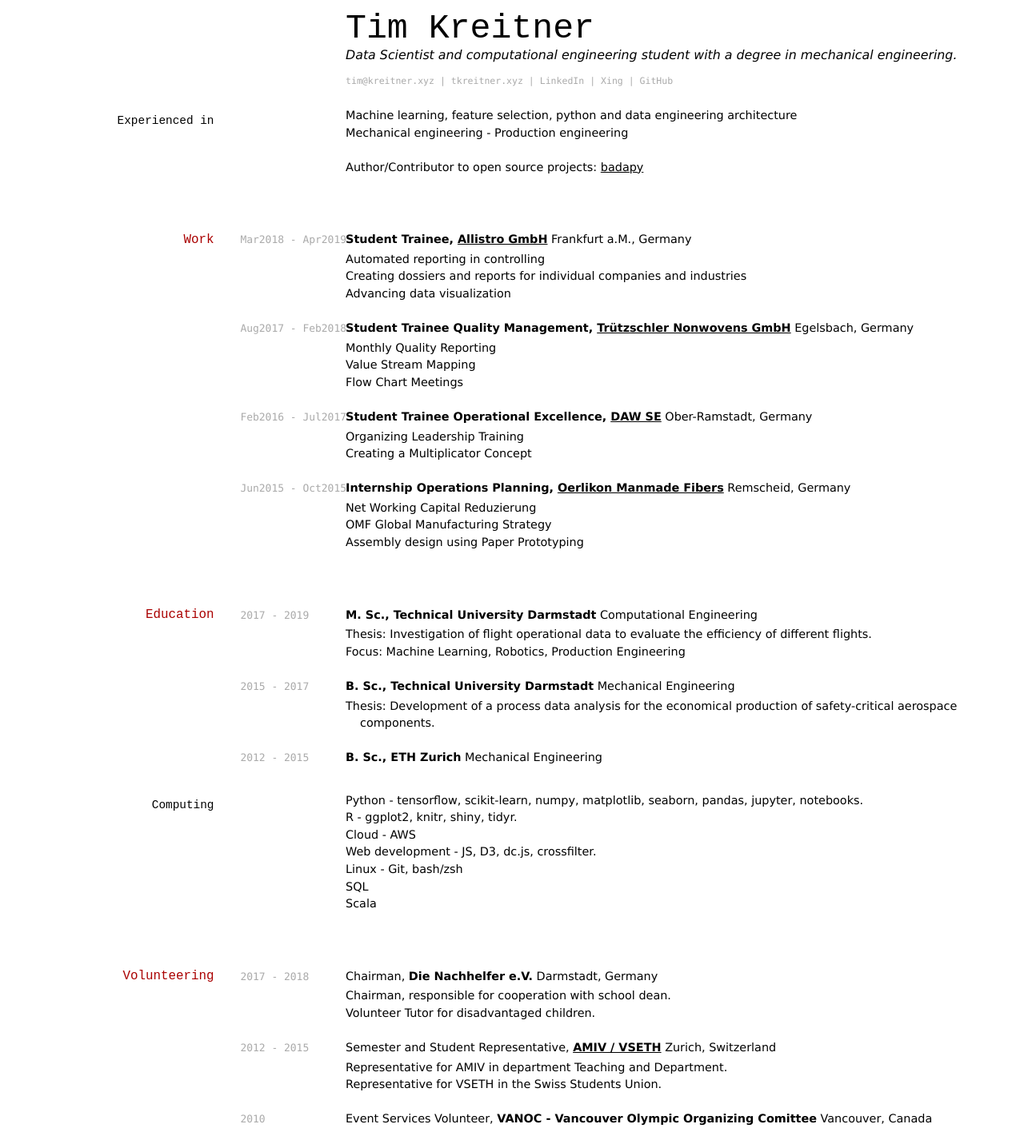
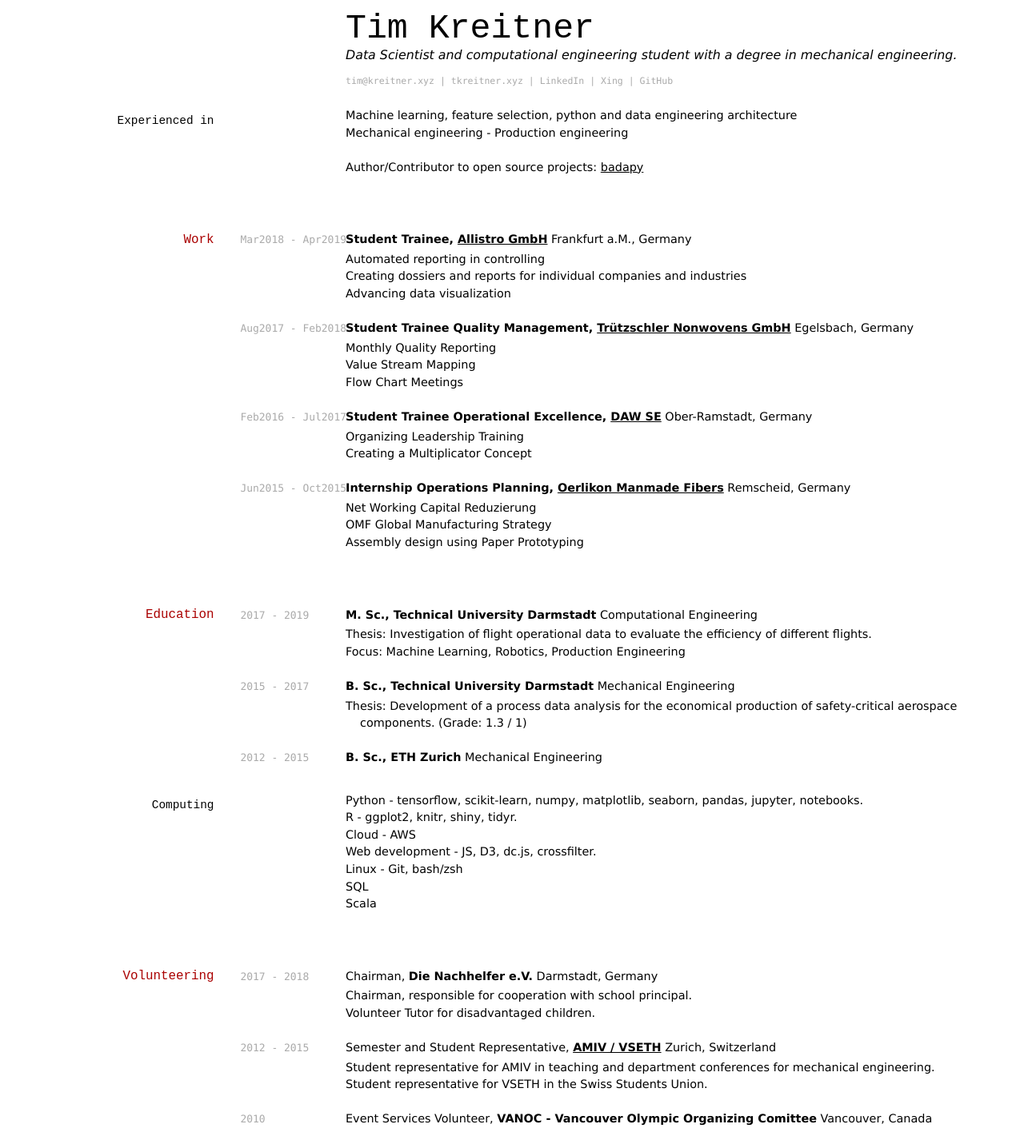
Before and after one commit to tabassco/timscv, a Jekyll site: the page built from index.md, in a window 1280 px wide. Shown: the whole page at 80% size. Built offline with Jekyll 4.4.1, drawn with Linux system fonts in a browser that asks for light colours.

Commit message:
corrections

```diff
--- a/index.md
+++ b/index.md
@@ -67,7 +67,7 @@ Computational Engineering
 __B. Sc., Technical University Darmstadt__
 Mechanical Engineering
 
-- Thesis: Development of a process data analysis for the economical production of safety-critical aerospace components.
+- Thesis: Development of a process data analysis for the economical production of safety-critical aerospace components. (Grade: 1.3 / 1)
 
 `2012 - 2015`
 __B. Sc., ETH Zurich__
@@ -88,15 +88,15 @@ Mechanical Engineering
 `2017 - 2018`
 Chairman, __Die Nachhelfer e.V.__ Darmstadt, Germany
 
-- Chairman, responsible for cooperation with school dean.
+- Chairman, responsible for cooperation with school principal.
 - Volunteer Tutor for disadvantaged children.
 
 
 `2012 - 2015`
 Semester and Student Representative, __[AMIV / VSETH](https://amiv.ethz.ch/en/)__ Zurich, Switzerland
 
-- Representative for AMIV in department Teaching and Department.
-- Representative for VSETH in the Swiss Students Union.
+- Student representative for AMIV in teaching and department conferences for mechanical engineering.
+- Student representative for VSETH in the Swiss Students Union.
 
 `2010`
 Event Services Volunteer, __VANOC - Vancouver Olympic Organizing Comittee__ Vancouver, Canada
```
